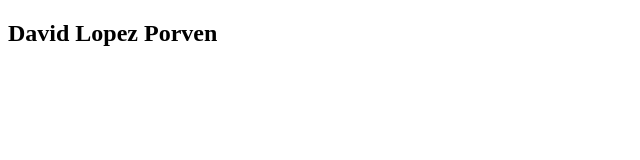
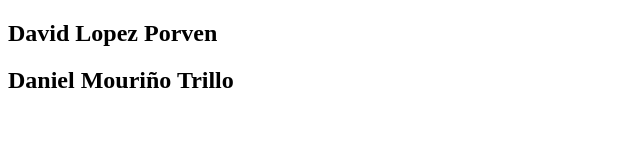
Before and after one commit to danielitosu/TareaColaborativa, a plain HTML site: page Index.html in a window 1280 px wide. Shown: the whole page, without its empty margins (0-640 px from the left). Drawn offline with Linux system fonts and the light colour scheme.

Commit message:
Creando mi primer commit

```diff
--- a/Index.html
+++ b/Index.html
@@ -10,5 +10,7 @@
 
     <h2>David Lopez Porven</h2>
 
+    <h2>Daniel Mouriño Trillo</h2>
+
 </body>
 </html>
```
